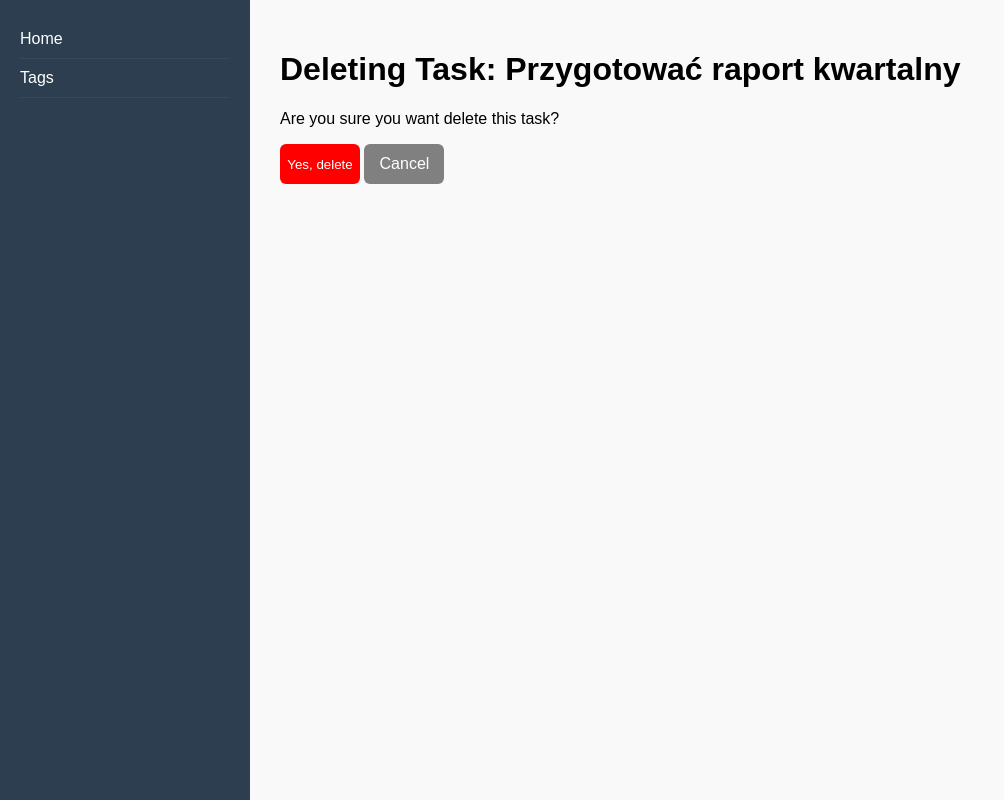
After one commit to kacper7-7/to-do-list, a Django app: page /task/1/delete/ in a window 1280 px wide. The commit adds this page. Shown: the whole page, without its empty margins (0-1004 px from the left). Run offline with Django 5.2, Linux system fonts and the light colour scheme; data comes from the database, SQL or seed files in the repository.

Commit message:
feat: implement TaskDeleteView and template

```diff
--- a/core/urls.py
+++ b/core/urls.py
@@ -9,6 +9,7 @@ from .views import (
     TagUpdateView,
     TagCreateView,
     TagDeleteView,
+    TaskDeleteView,
 )
 
 app_name = "core"
@@ -17,7 +18,8 @@ urlpatterns = [
     path("", TaskListView.as_view(), name="task-list"),
     path("task/<int:pk>/", TaskDetailView.as_view(), name="task-detail"),
     path("task/create/", TaskCreateView.as_view(), name="task-create"),
-    path("task/<int:pk>/update", TaskUpdateView.as_view(), name="task-update"),
+    path("task/<int:pk>/update/", TaskUpdateView.as_view(), name="task-update"),
+    path("task/<int:pk>/delete/", TaskDeleteView.as_view(), name="task-delete"),
     path("tag-list/", TagListView.as_view(), name="tag-list"),
     path("task/<int:pk>/toggle/", toggle_complete_button, name="task-toggle"),
     path("tag/<int:pk>/update/", TagUpdateView.as_view(), name="tag-update"),
--- a/core/views.py
+++ b/core/views.py
@@ -34,6 +34,12 @@ class TaskUpdateView(generic.UpdateView):
     success_url = reverse_lazy("core:task-list")
 
 
+class TaskDeleteView(generic.DeleteView):
+    model = Task
+    success_url = reverse_lazy("core:task-list")
+    template_name = "core/task_confirm_delete.html"
+
+
 class TagListView(generic.ListView):
     model = Tag
     template_name = "core/tag_list.html"
--- /dev/null
+++ b/templates/core/task_confirm_delete.html
@@ -0,0 +1,13 @@
+{% extends 'base.html' %}
+
+{% block content %}
+    <h1>Deleting Task: {{ task.content }}</h1>
+    <p>Are you sure you want delete this task?</p>
+
+    <form method="POST">
+        {% csrf_token %}
+        <button type="submit" class="button danger-delete-button">Yes, delete</button>
+        <a href="{% url 'core:task-list' %}" class="button cancel-button">Cancel</a>
+    </form>
+
+{% endblock %}
--- a/templates/core/task_list.html
+++ b/templates/core/task_list.html
@@ -44,7 +44,7 @@
                         There is no tags to show
                      {% endfor %}
                     <a href="{% url 'core:task-update' task.pk%}" class="task-update-delete-button">Update</a>
-                    <a href="" class="task-update-delete-button">Delete</a>
+                    <a href="{% url 'core:task-delete' task.pk %}" class="task-update-delete-button">Delete</a>
                 </div>
             </li>
         {% endfor %}
```
